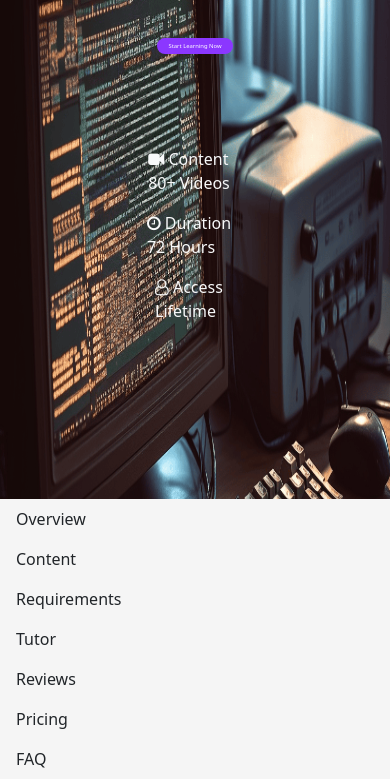
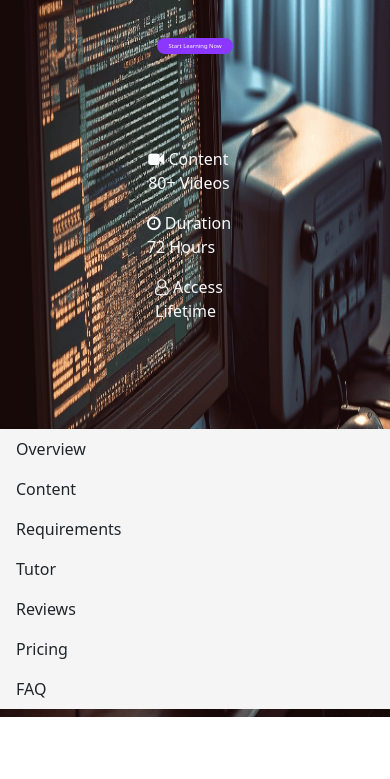
Before and after one commit to evcgit/bootstrap, a plain HTML site: page index.html in a window 390 px wide. Shown: the part 135-914 px from the top of the page. After the commit the page ends 852 px from the top, so only its background shows below. Drawn offline with nearby package versions, Linux system fonts and the light colour scheme.

Commit message:
adjustments

```diff
--- a/index.html
+++ b/index.html
@@ -23,7 +23,10 @@
       <div class="flex-sm-fill text-sm-center nav-link text-light"><i class="fa fa-user-o" aria-hidden="true"></i> Access <div>Lifetime</div></div>
     </div>
 
-    <nav class="nav nav-pills flex-column flex-sm-row">
+
+  </body>
+  <footer>
+    <nav class="nav nav-pills flex-column flex-sm-row fixed-bottom">
       <a class="flex-sm-fill text-sm-center nav-link text-dark" href="#">Overview</a>
       <a class="flex-sm-fill text-sm-center nav-link text-dark" href="#">Content</a>
       <a class="flex-sm-fill text-sm-center nav-link text-dark" href="#">Requirements</a>
@@ -32,5 +35,5 @@
       <a class="flex-sm-fill text-sm-center nav-link text-dark" href="#">Pricing</a>
       <a class="flex-sm-fill text-sm-center nav-link text-dark" href="#">FAQ</a>
     </nav>
-  </body>
+  </footer>
 </html>
--- a/style.scss
+++ b/style.scss
@@ -9,6 +9,7 @@ body {
     background-image: url(./images/computer-screen-with-python-code.png);
     height: 95vh;
     background-size: 100% 100%;
+    background-repeat: no-repeat;
 
     .container {
         display: flex;
@@ -43,11 +44,4 @@ button {
 
 nav {
     background-color: whitesmoke;
-    margin-top: 30vh;
 }
-
-@media (max-width: 500px) {
-    nav {
-        margin-top: 20vh;
-    }
-}
```
Also changed, not shown: style.css, 1 other file.
